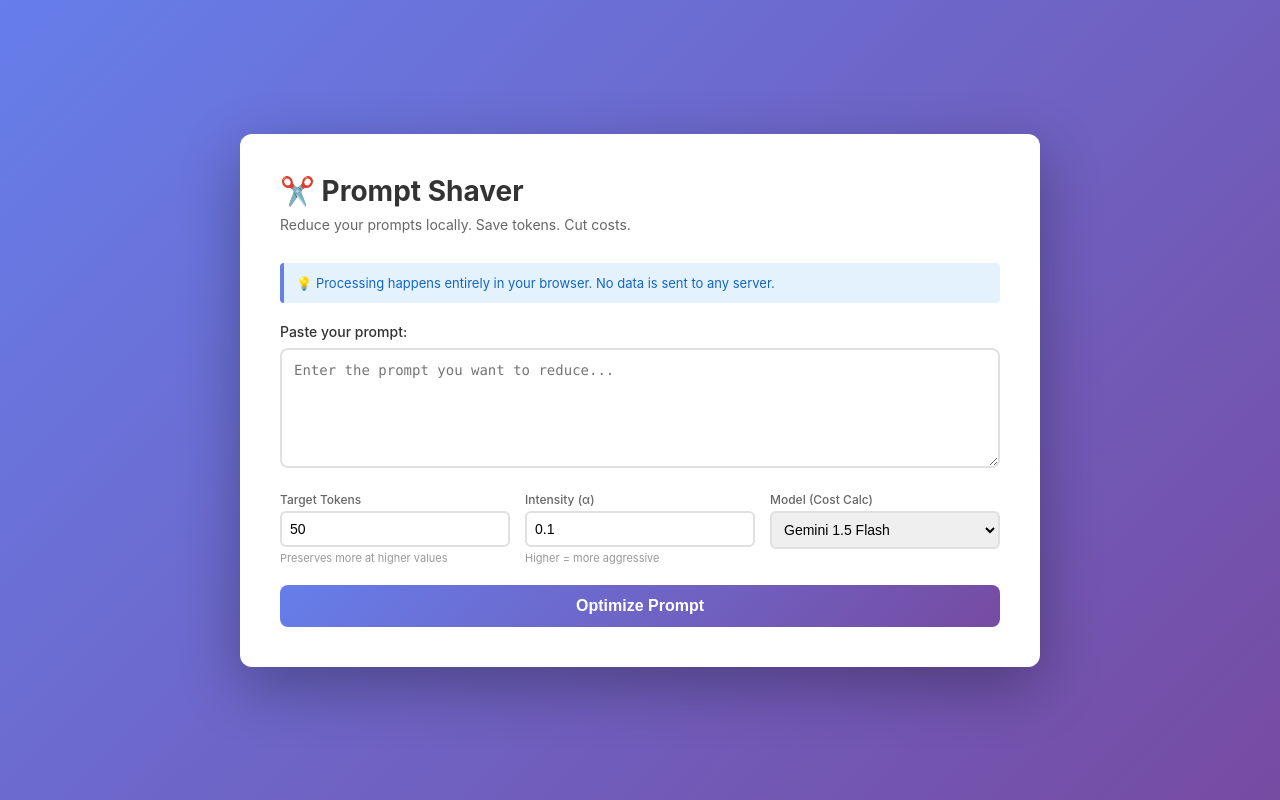
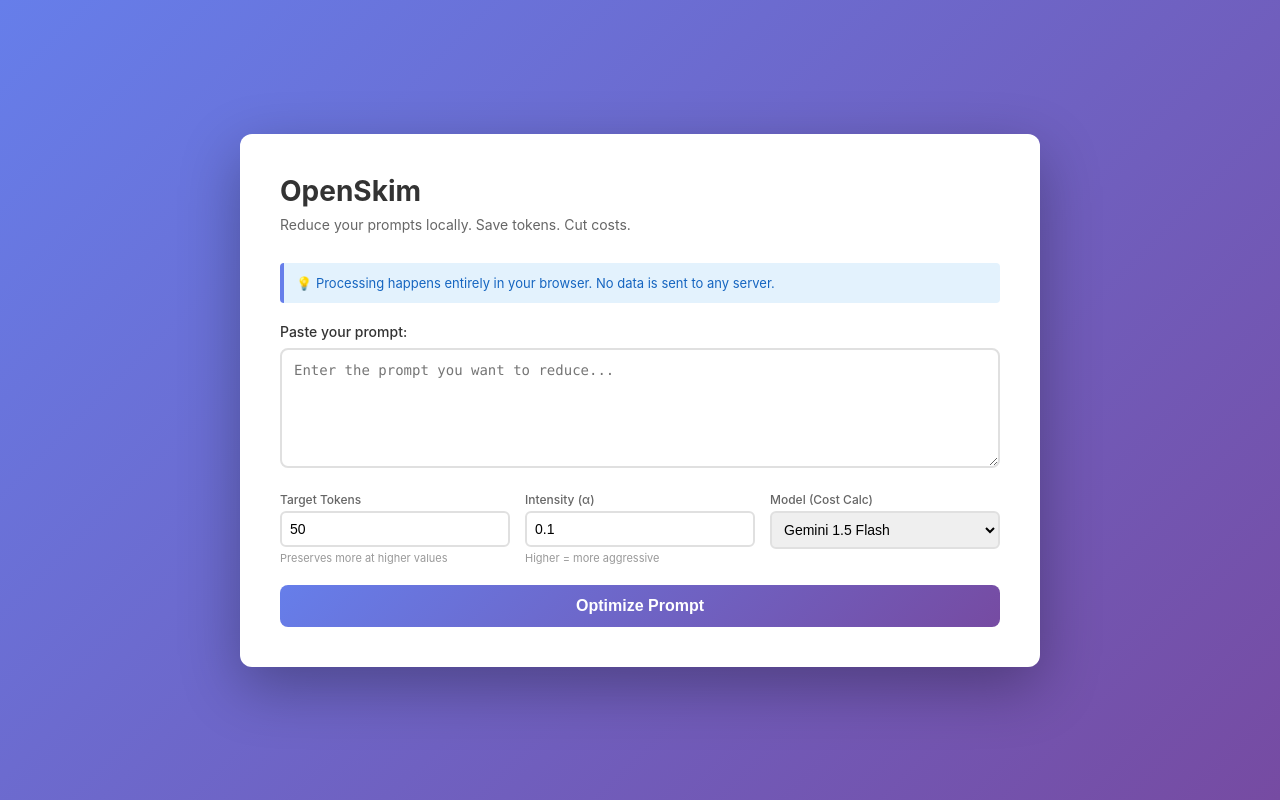
Before and after one commit to gold-ben/openskim, a website: page index.html in a window 1280 px wide. Drawn offline with Linux system fonts and the light colour scheme.

Commit message:
updated format

```diff
--- a/index.html
+++ b/index.html
@@ -266,7 +266,7 @@
 </head>
 <body>
     <div class="container">
-        <h1>✂️ Prompt Shaver</h1>
+        <h1>OpenSkim</h1>
         <p class="subtitle">Reduce your prompts locally. Save tokens. Cut costs.</p>
 
         <div class="info-box">
```
